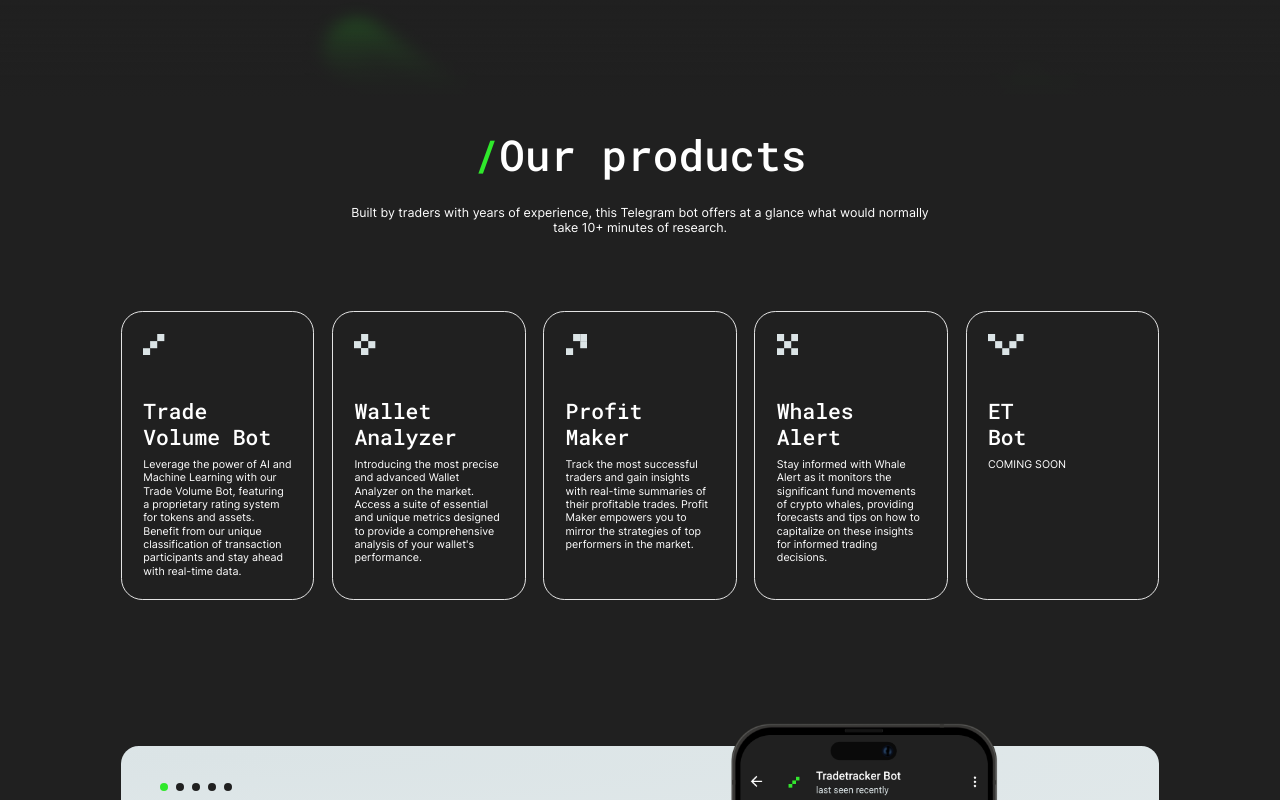
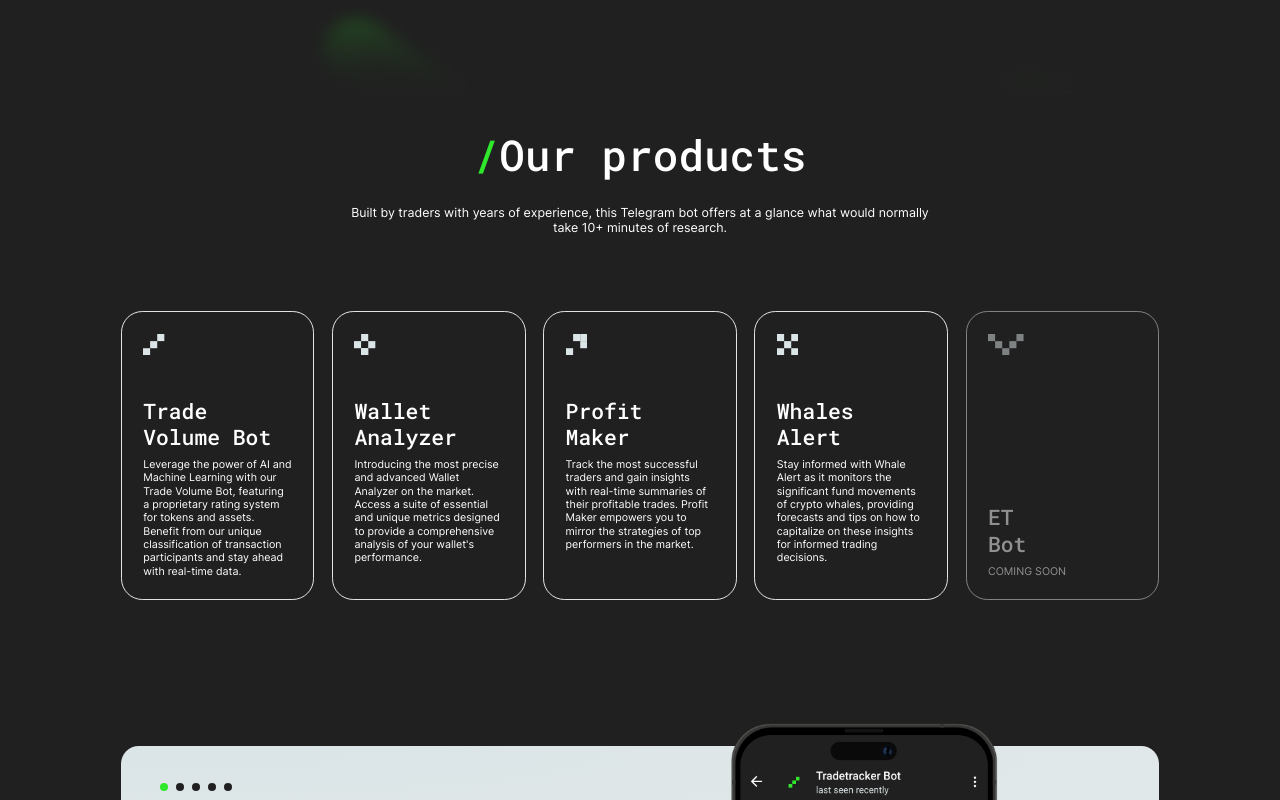
Before and after one commit to nigel-riss/trade-tracker-landing, a Next.js app: page / in a window 1280 px wide. Shown: the part 541-1341 px from the top of the page. Built offline with nearby package versions, Linux system fonts and the light colour scheme.

Commit message:
feat: add 'coming soon' card styles

```diff
--- a/src/components/BotCard.tsx
+++ b/src/components/BotCard.tsx
@@ -9,7 +9,7 @@ interface BotCardProps {
   subtitle: string,
   iconHeight: number,
   iconWidth: number,
-  isComingSoon: boolean,
+  isComingSoon?: boolean,
 }
 
 export default function BotCard(props: BotCardProps) {
@@ -23,12 +23,14 @@ export default function BotCard(props: BotCardProps) {
   } = props;
 
   return (
-    <article className={styles.card}>
+    <article
+      className={clsx({
+        [styles.card]: true,
+        [styles.isComingSoon]: isComingSoon,
+      })}
+    >
       <Link
-        className={clsx({
-          [styles.link]: true,
-          [styles.comingSoon]: isComingSoon,
-        })}
+        className={styles.link}
         href={`#${botID}`}
       >
         <svg
--- a/src/components/ProductsSection.tsx
+++ b/src/components/ProductsSection.tsx
@@ -48,7 +48,7 @@ export default function ProductsSection(props: ProductsSectionProps) {
               subtitle={subtitle}
               iconHeight={icon.height}
               iconWidth={icon.width}
-              isComingSoon
+              isComingSoon={isComingSoon}
             />
           );
         })}
--- a/src/styles/BotCard.module.scss
+++ b/src/styles/BotCard.module.scss
@@ -119,5 +119,13 @@
 }
 
 .isComingSoon {
+  // visual
+  opacity: 0.5;
 
+  .link {
+    // box model
+    display: flex;
+    flex-direction: column;
+    justify-content: space-between;
+  }
 }
```
